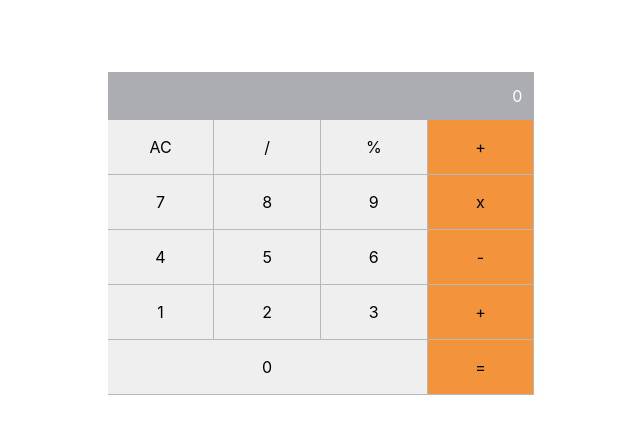
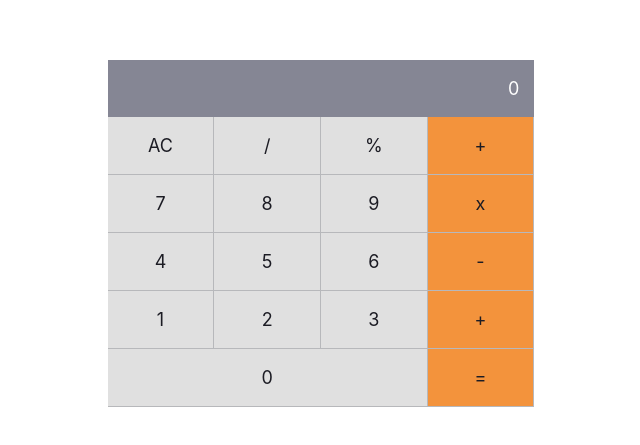
Before and after one commit to jmoseka/react-math-magicians, a React (Create React App) app: page /calculator in a window 1280 px wide. Shown: the part 167-612 px from the top of the page, without its empty margins (319-959 px from the left). Built offline with nearby package versions, Linux system fonts and the light colour scheme.

Commit message:
Refractor hook

```diff
--- a/src/components/Calculator.js
+++ b/src/components/Calculator.js
@@ -1,22 +1,17 @@
 import 'bootstrap/dist/css/bootstrap.min.css';
 import 'bootstrap/dist/js/bootstrap.bundle.min';
-import React, { PureComponent } from 'react';
+import React, { useState } from 'react';
 import calculate from '../logic/calculate';
 import '../css/Calculator.css';
 
-class Calculator extends PureComponent {
-  constructor(props) {
-    super(props);
-    this.state = {};
-    this.btnClick = this.btnClick.bind(this);
-  }
+function Calculator() {
+  const [state, setState] = useState({});
 
-  btnClick(e) {
-    this.setState((state) => calculate(state, e.target.innerText));
-  }
+  const btnClick = (e) => {
+    setState(() => calculate(state, e.target.innerText));
+  };
+  const { next, total } = state;
 
-  render() {
-    const { next, total } = this.state;
   return (
     <div className="body">
       <div className="container col-10 col-md-4">
@@ -27,43 +22,41 @@ class Calculator extends PureComponent {
         </div>
 
         <div className="row">
-            <button onClick={this.btnClick} type="button" className="col-3">AC</button>
-            <button onClick={this.btnClick} type="button" className="col-3">/</button>
-            <button onClick={this.btnClick} type="button" className="col-3">%</button>
-            <button onClick={this.btnClick} type="button" className="col-3">+</button>
+          <button onClick={btnClick} type="button" className="col-3">AC</button>
+          <button onClick={btnClick} type="button" className="col-3">/</button>
+          <button onClick={btnClick} type="button" className="col-3">%</button>
+          <button onClick={btnClick} type="button" className="col-3">+</button>
         </div>
 
         <div className="row">
-            <button onClick={this.btnClick} type="button" className="col-3">7</button>
-            <button onClick={this.btnClick} type="button" className="col-3">8</button>
-            <button onClick={this.btnClick} type="button" className="col-3">9</button>
-            <button onClick={this.btnClick} type="button" className="col-3">x</button>
+          <button onClick={btnClick} type="button" className="col-3">7</button>
+          <button onClick={btnClick} type="button" className="col-3">8</button>
+          <button onClick={btnClick} type="button" className="col-3">9</button>
+          <button onClick={btnClick} type="button" className="col-3">x</button>
         </div>
 
         <div className="row">
-            <button onClick={this.btnClick} type="button" className="col-3">4</button>
-            <button onClick={this.btnClick} type="button" className="col-3">5</button>
-            <button onClick={this.btnClick} type="button" className="col-3">6</button>
-            <button onClick={this.btnClick} type="button" className="col-3">-</button>
+          <button onClick={btnClick} type="button" className="col-3">4</button>
+          <button onClick={btnClick} type="button" className="col-3">5</button>
+          <button onClick={btnClick} type="button" className="col-3">6</button>
+          <button onClick={btnClick} type="button" className="col-3">-</button>
         </div>
 
         <div className="row">
-            <button onClick={this.btnClick} type="button" className="col-3">1</button>
-            <button onClick={this.btnClick} type="button" className="col-3">2</button>
-            <button onClick={this.btnClick} type="button" className="col-3">3</button>
-            <button onClick={this.btnClick} type="button" className="col-3">+</button>
+          <button onClick={btnClick} type="button" className="col-3">1</button>
+          <button onClick={btnClick} type="button" className="col-3">2</button>
+          <button onClick={btnClick} type="button" className="col-3">3</button>
+          <button onClick={btnClick} type="button" className="col-3">+</button>
         </div>
 
         <div className="row">
-            <button onClick={this.btnClick} type="button" className="col-9">0</button>
-            <button onClick={this.btnClick} type="button" className="col-3">=</button>
+          <button onClick={btnClick} type="button" className="col-9">0</button>
+          <button onClick={btnClick} type="button" className="col-3">=</button>
         </div>
 
       </div>
     </div>
-
   );
-  }
 }
 
 export default Calculator;
--- a/src/css/Calculator.css
+++ b/src/css/Calculator.css
@@ -3,11 +3,12 @@
   justify-content: center;
   align-items: center;
   height: 100vh;
+  font-size: 18px;
 }
 
 .screen-output {
-  background: #acacb3;
-  padding: 12px;
+  background: #858694;
+  padding: 15px;
   text-align: end;
   color: white;
 }
@@ -17,8 +18,10 @@ button {
   padding: 15px;
   border: none;
   width: 100%;
+  color: #1c1c24;
   border-right: 1px solid #b7b8bb;
   border-bottom: 1px solid #b7b8bb;
+  background: #e0e0e0;
 }
 
 button:last-child {
```
Lines whose indentation alone changed are shown as unchanged.
